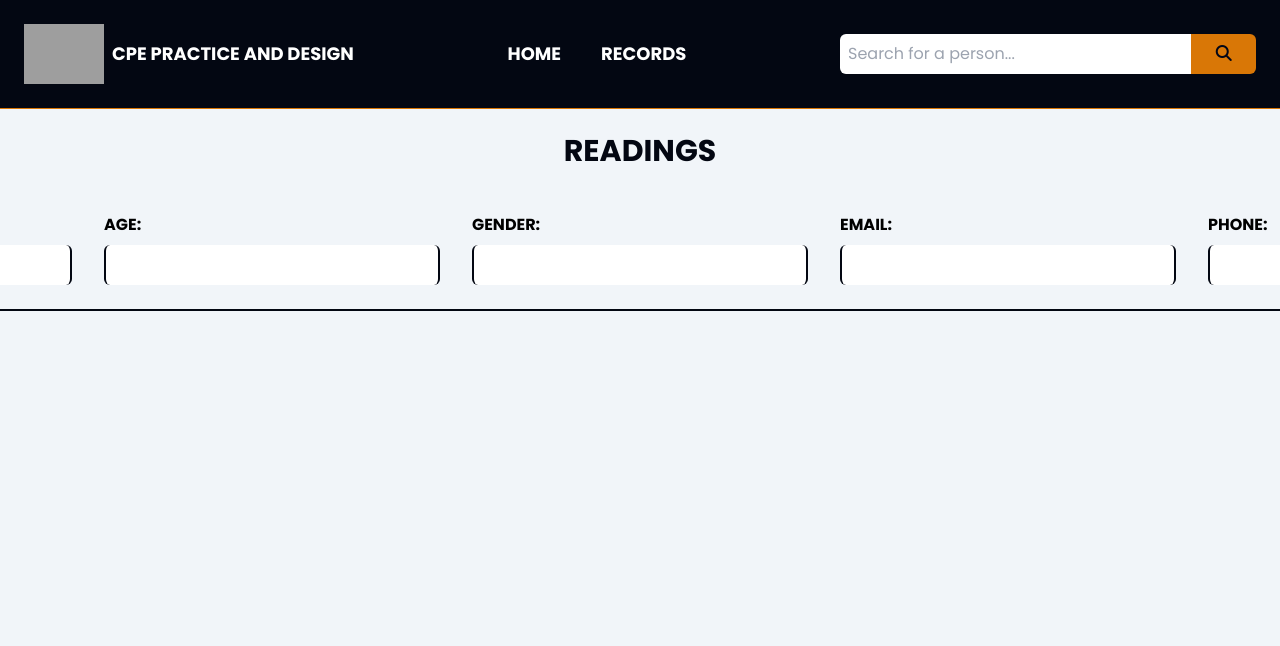
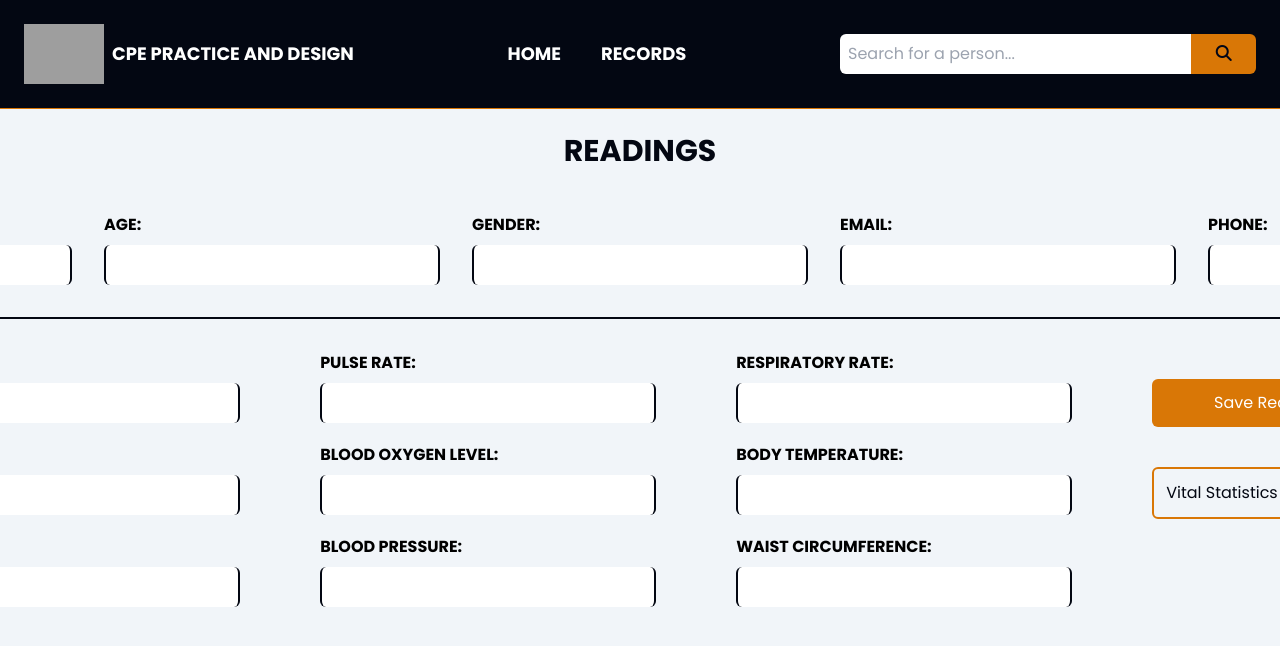
Before and after one commit to Ravend1028/CPE-PRAC-DES-FE, a React (Vite) app: page /form/readings in a window 1280 px wide. Shown: the top 646 px of the page. Built offline with nearby package versions, Linux system fonts and the light colour scheme; grey boxes are pictures that could not be loaded.

Commit message:
ready for form handling

```diff
--- a/src/components/FormData.jsx
+++ b/src/components/FormData.jsx
@@ -1,11 +1,12 @@
-import React from 'react'
+import React from 'react';
+import PredictionButton from './PredictionButton';
 
 const FormData = () => {
   return (
     <section>
-      <div className='border-b-2 border-gray-950 flex justify-center items-center p-6'>
+      <div className='flex justify-center items-center p-6'>
         <form>
-          <div className='flex space-x-8'>
+          <div className='flex space-x-8 border-b-2 border-gray-950 pb-8'>
             <div className='flex flex-col space-y-2'>
               <label className='font-bold uppercase' htmlFor="">Name: </label>
               <input className='border-x-2 border-gray-950 rounded-md p-2' type="text" />
@@ -32,7 +33,66 @@ const FormData = () => {
             </div>
           </div>
 
-          {/* Add Vital Statistics Here */}
+          <div className='flex justify-center items-start space-x-20 pt-8'>
+            <div className='flex flex-col space-y-5'>
+              <div className='flex flex-col space-y-2'>
+                <label className='font-bold uppercase' htmlFor="">Height: </label>
+                <input className='border-x-2 border-gray-950 rounded-md p-2' type="text" />
+              </div>
+
+              <div className='flex flex-col space-y-2'>
+                <label className='font-bold uppercase' htmlFor="">Weight: </label>
+                <input className='border-x-2 border-gray-950 rounded-md p-2' type="text" />
+              </div>
+
+              <div className='flex flex-col space-y-2'>
+                <label className='font-bold uppercase' htmlFor="">BMI: </label>
+                <input className='border-x-2 border-gray-950 rounded-md p-2' type="text" />
+              </div>
+            </div>
+
+            <div className='flex flex-col space-y-5'>
+              <div className="flex flex-col space-y-2">
+                <label className='font-bold uppercase' htmlFor="">Pulse Rate: </label>
+                <input className='border-x-2 border-gray-950 rounded-md p-2' type="text" />
+              </div>
+
+              <div className="flex flex-col space-y-2">
+                <label className='font-bold uppercase' htmlFor="">Blood Oxygen Level: </label>
+                <input className='border-x-2 border-gray-950 rounded-md p-2' type="text" />
+              </div>
+
+              <div className="flex flex-col space-y-2">
+                <label className='font-bold uppercase' htmlFor="">Blood Pressure: </label>
+                <input className='border-x-2 border-gray-950 rounded-md p-2' type="text" />
+              </div>
+            </div>
+
+            <div className='flex flex-col space-y-5'>
+              <div className="flex flex-col space-y-2">
+                <label className='font-bold uppercase' htmlFor="">Respiratory Rate: </label>
+                <input className='border-x-2 border-gray-950 rounded-md p-2' type="text" />
+              </div>
+
+              <div className="flex flex-col space-y-2">
+                <label className='font-bold uppercase' htmlFor="">Body Temperature: </label>
+                <input className='border-x-2 border-gray-950 rounded-md p-2' type="text" />
+              </div>
+
+              <div className="flex flex-col space-y-2">
+                <label className='font-bold uppercase' htmlFor="">Waist Circumference: </label>
+                <input className='border-x-2 border-gray-950 rounded-md p-2' type="text" />
+              </div>
+            </div>
+
+            <div className="flex flex-col space-y-10 mt-7">
+              <button className='bg-amber-600 p-3 rounded-md text-white hover:bg-amber-500'>
+                Save Record
+              </button>
+
+              <PredictionButton />
+            </div>
+          </div>
 
 
         </form>
--- a/src/components/PredictionButton.jsx
+++ b/src/components/PredictionButton.jsx
@@ -1,9 +1,9 @@
-import React from 'react'
+import React from 'react';
 
-const PredictionButton = ({ style = 'bg-slate-950 rounded-md text-gray-200 p-2 text-md hover:text-amber-500', onClick }) => {
+const PredictionButton = ({ style = 'border-2 border-amber-600 rounded-md p-3 text-gray-950 hover:bg-amber-500 hover:text-white hover:border-amber-500', eventHandler }) => {
   return (
     <div className='container mx-auto flex justify-center'>
-      <button className = { style } onClick={ onClick }>
+      <button className = { style } onClick={ eventHandler }>
         Vital Statistics Prediction
       </button>
     </div>
```
